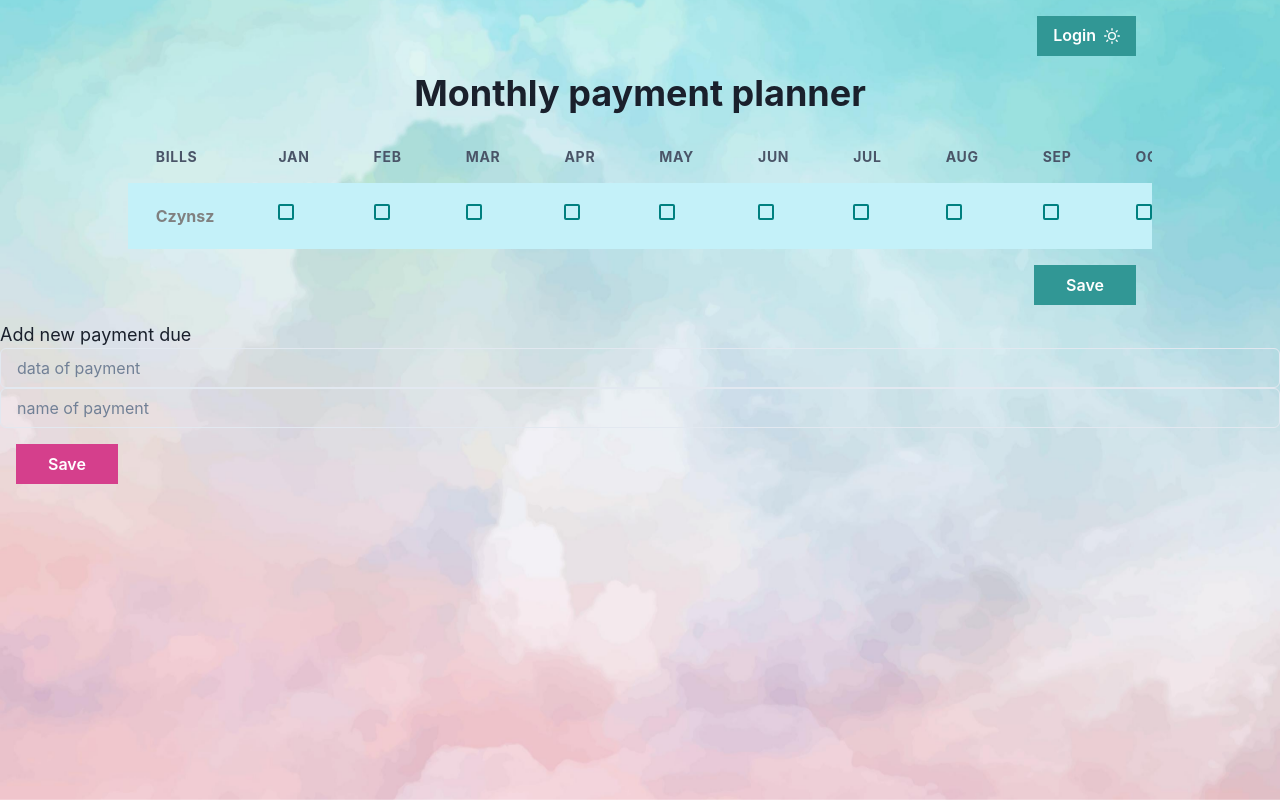
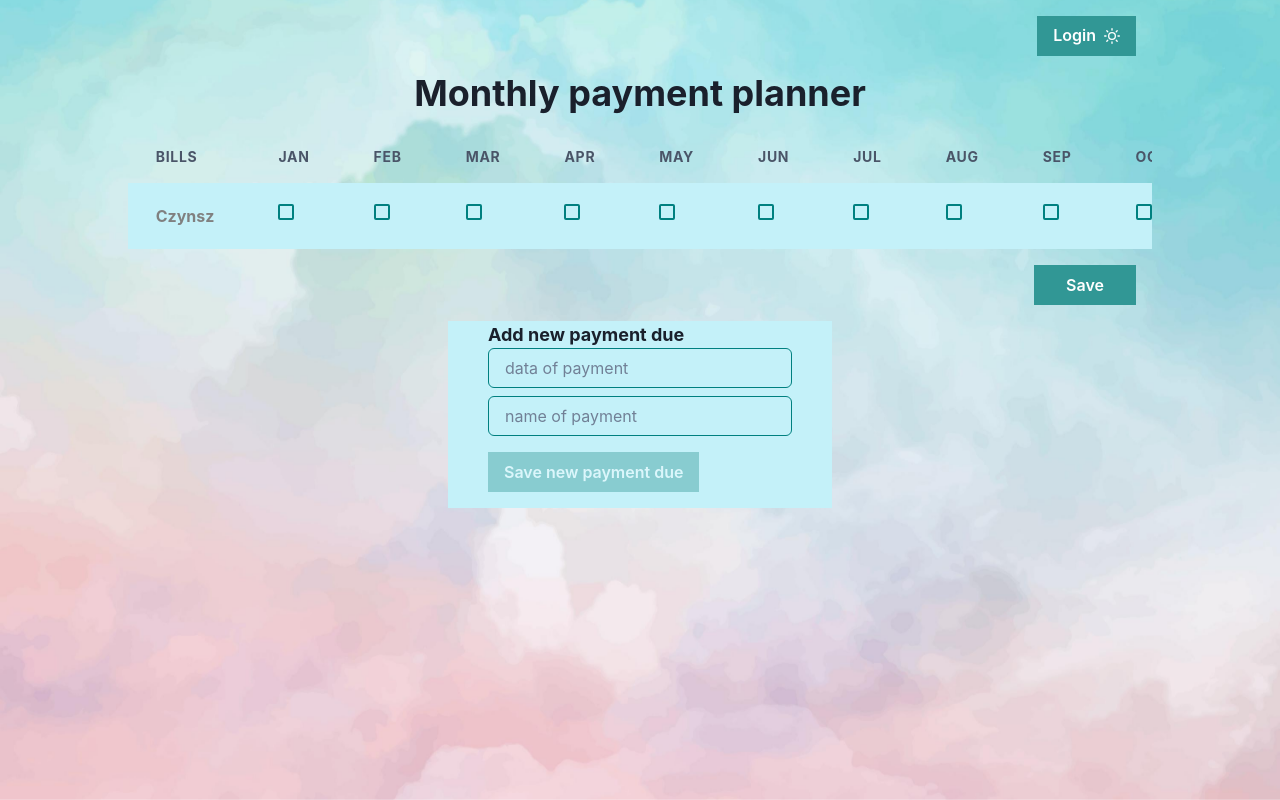
Before and after one commit to kamamaha/payment_planner, a React (Create React App) app in the folder payment_planner/: page / in a window 1280 px wide. Built offline with nearby package versions, Linux system fonts and the light colour scheme.

Commit message:
Add new payment due refactoring

```diff
--- a/payment_planner/src/components/AddNewRow.js
+++ b/payment_planner/src/components/AddNewRow.js
@@ -1,37 +1,56 @@
-import React, { useRef } from "react";
-import { Input, Button, Text } from "@chakra-ui/react";
+import React, { useRef, useState } from "react";
+import { Input, Button, Text, Container } from "@chakra-ui/react";
 
-const AddNewRow = ({addNewRowCallBack}) => {
+const AddNewRow = ({ addNewRowCallBack }) => {
+  const dateRef = useRef(null);
+  const nameOfPaymentRef = useRef(null);
+  const [isButtonDisabled, setIsButtonDisabled] = useState(true)
+  const onButtonClick = () => {
+    addNewRowCallBack(dateRef.current.value, nameOfPaymentRef.current.value);
 
- const dateRef = useRef(null)
- const nameOfPaymentRef = useRef(null)
-const onButtonClick = () => {
-    addNewRowCallBack(dateRef.current.value, nameOfPaymentRef.current.value)
-}
+    dateRef.current.value = "";
+    nameOfPaymentRef.current.value = "";
+    setIsButtonDisabled(true)
+  };
 
   return (
-    <>
-      <Text fontSize="lg">Add new payment due</Text>
+    <Container maxW="30%" px="10" bgColor="cyan.100">
+      <Text fontSize="lg" as="b">
+        Add new payment due
+      </Text>
+
         <Input
+          mb="2"
           type="text"
           placeholder="data of payment"
           colorScheme="teal"
           focusBorderColor="teal"
           color="gray"
+          borderColor="teal"
           ref={dateRef}
         />
+
         <Input
           type="text"
           placeholder="name of payment"
           colorScheme="teal"
           focusBorderColor="teal"
           color="gray"
+          borderColor="teal"
           ref={nameOfPaymentRef}
+          onChange={() => setIsButtonDisabled(false)}
         />
-      <Button colorScheme="pink" px={8} m={4} borderRadius="0px" onClick={onButtonClick}>
-        Save
+
+       <Button
+        colorScheme="teal"
+        my={4}
+        borderRadius="0px"
+        onClick={onButtonClick}
+        isDisabled={isButtonDisabled}
+      >
+        Save new payment due
       </Button>
-    </>
+    </Container>
   );
 };
 
```
Lines whose indentation alone changed are shown as unchanged.
